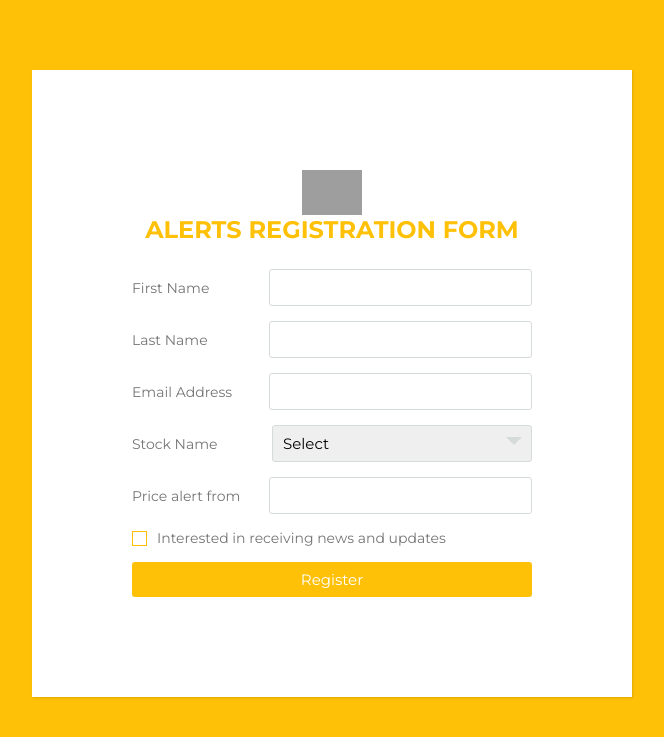
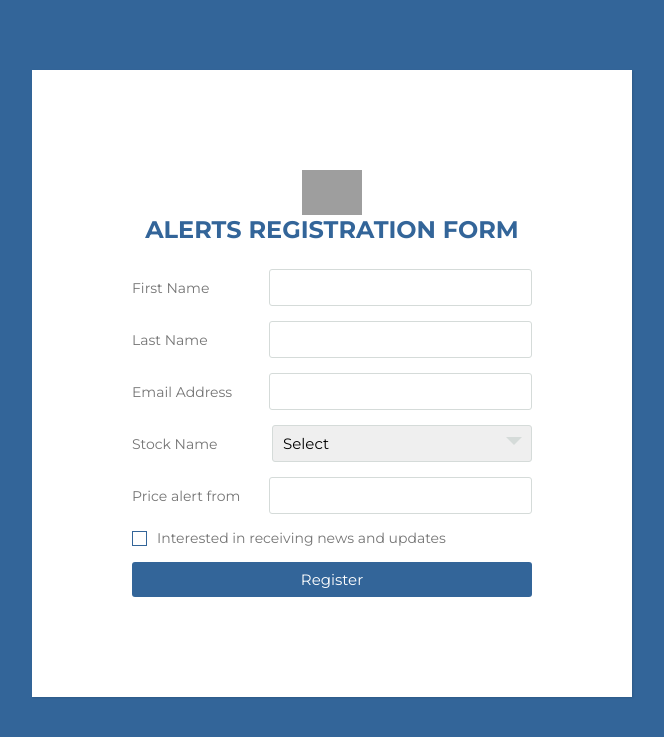
Before and after one commit to miryambarhen/DE_final_project, a Flask app: page / in a window 1280 px wide. Shown: the top 737 px of the page, without its empty margins (308-972 px from the left). Run offline with Flask 2, Linux system fonts and the light colour scheme; style sheets or scripts are compiled from the project's sources; grey boxes are pictures that could not be loaded.

Commit message:
registration form's css change

```diff
--- a/flask_web_app/static/style.scss
+++ b/flask_web_app/static/style.scss
@@ -8,7 +8,7 @@
 }
 
 body {
-  background: #fec107;
+  background: #336599FF;
   padding: 0 10px;
 }
 
@@ -34,7 +34,7 @@ body {
   font-size: 24px;
   font-weight: 700;
   margin-bottom: 25px;
-  color: #fec107;
+  color: #336599FF;
   text-transform: uppercase;
   text-align: center;
 }
@@ -107,7 +107,7 @@ body {
 .wrapper .form .inputfield .input:focus,
 .wrapper .form .inputfield .textarea:focus,
 .wrapper .form .inputfield .custom_select select:focus {
-  border: 1px solid #fec107;
+  border: 1px solid #336599FF;
 }
 
 .wrapper .form .inputfield p {
@@ -133,7 +133,7 @@ body {
 .wrapper .form .inputfield .check .checkmark {
   width: 15px;
   height: 15px;
-  border: 1px solid #fec107;
+  border: 1px solid #336599FF;
   display: block;
   position: relative;
 }
@@ -152,7 +152,7 @@ body {
 }
 
 .wrapper .form .inputfield .check input[type="checkbox"]:checked ~ .checkmark {
-  background: #fec107;
+  background: #336599FF;
 }
 
 .wrapper .form .inputfield .check input[type="checkbox"]:checked ~ .checkmark:before {
@@ -164,7 +164,7 @@ body {
   padding: 8px 10px;
   font-size: 15px;
   border: 0px;
-  background: #fec107;
+  background: #336599FF;
   color: #fff;
   cursor: pointer;
   border-radius: 3px;
@@ -172,7 +172,7 @@ body {
 }
 
 .wrapper .form .inputfield .btn:hover {
-  background: #fec107;
+  background: #336599FF;
 }
 
 .wrapper .form .inputfield:last-child {
@@ -190,22 +190,5 @@ body {
   .wrapper .form .inputfield.terms {
     flex-direction: row;
   }
-//
-  //  /* Styling for the alerts */
-  //  .popup-message {
-  //    position: fixed;
-  //    top: 50%;
-  //    left: 50%;
-  //    transform: translate(-50%, -50%);
-  //    background-color: #fff;
-  //    border: 1px solid #000;
-  //    padding: 10px;
-  //    z-index: 9999;
-  //    text-align: center;
-  //}
-  //
-  //.hidden {
-  //    display: none;
-  //}
 
 }
```
